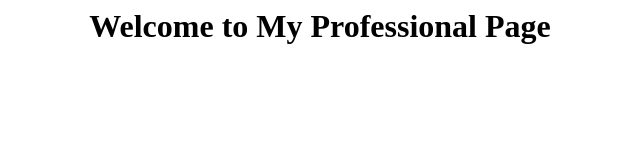
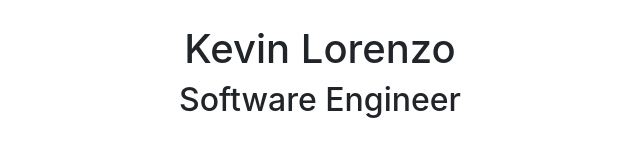
Before and after one commit to klorenzo/kevin-engineering-website, a plain HTML site: page index.html in a window 1280 px wide. Shown: the whole page, without its empty margins (320-960 px from the left). Drawn offline with nearby package versions, Linux system fonts and the light colour scheme.

Commit message:
index.html File Updated

```diff
--- a/index.html
+++ b/index.html
@@ -1,9 +1,13 @@
 <DOCTYPE html>
 <html>
-  <head>
-    <title>Kevin Engineering</title>
-  </head>
-  <body>
-    <h1 style="text-align:center;">Welcome to My Professional Page</h1>
-  </body>
+    <head>
+        <title>KE WebSite</title>
+        <link rel="stylesheet" href="https://stackpath.bootstrapcdn.com/bootstrap/4.1.3/css/bootstrap.min.css" integrity="sha384-MCw98/SFnGE8fJT3GXwEOngsV7Zt27NXFoaoApmYm81iuXoPkFOJwJ8ERdknLPMO" crossorigin="anonymous">
+    </head>
+    <body>
+        <div style="margin: 25px auto; text-align: center; width: 300px;">
+            <h1>Kevin Lorenzo</h1>
+            <h2>Software Engineer</h2>
+        </div>
+    </body>
 </html>
```
